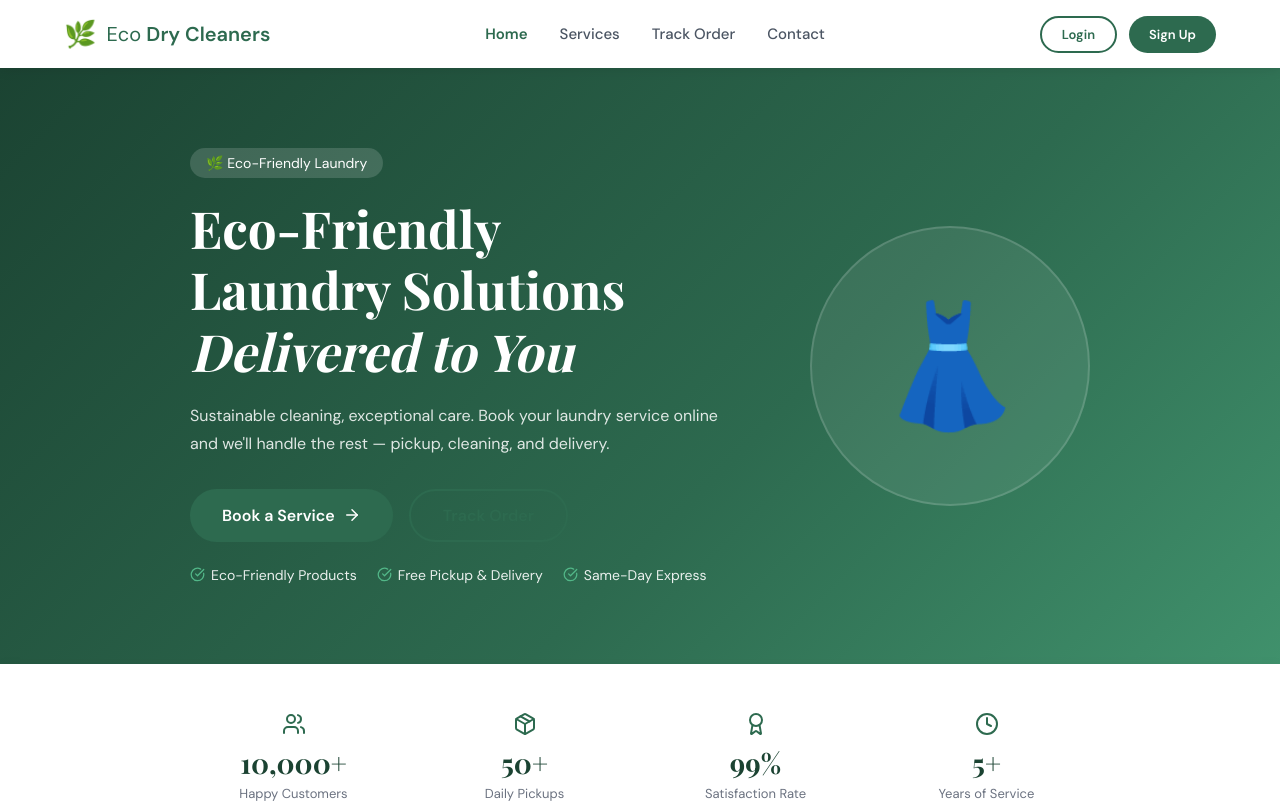
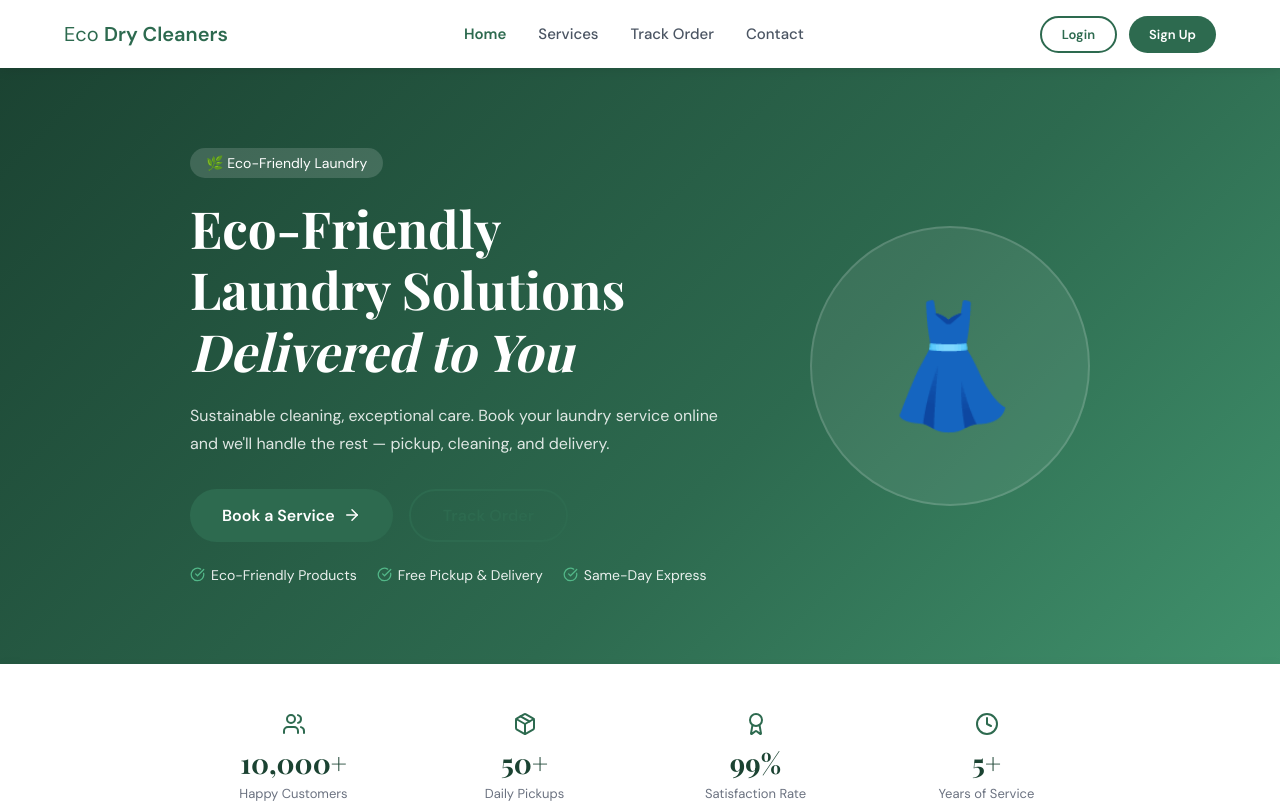
Before and after one commit to megamind-pixel/eco-dry-cleaners, a React (Create React App) app: page / in a window 1280 px wide. Shown: the top 803 px of the page. Built offline with nearby package versions, Linux system fonts and the light colour scheme.

Commit message:
Update Navbar.js

```diff
--- a/src/components/Navbar.js
+++ b/src/components/Navbar.js
@@ -23,7 +23,7 @@ export default function Navbar() {
     <nav style={styles.nav}>
       <div style={styles.container}>
         <Link to="/" style={styles.logo}>
-          <div style={styles.logoIcon}>🌿</div>
+
           <span>Eco <strong>Dry Cleaners</strong></span>
         </Link>
 
```
